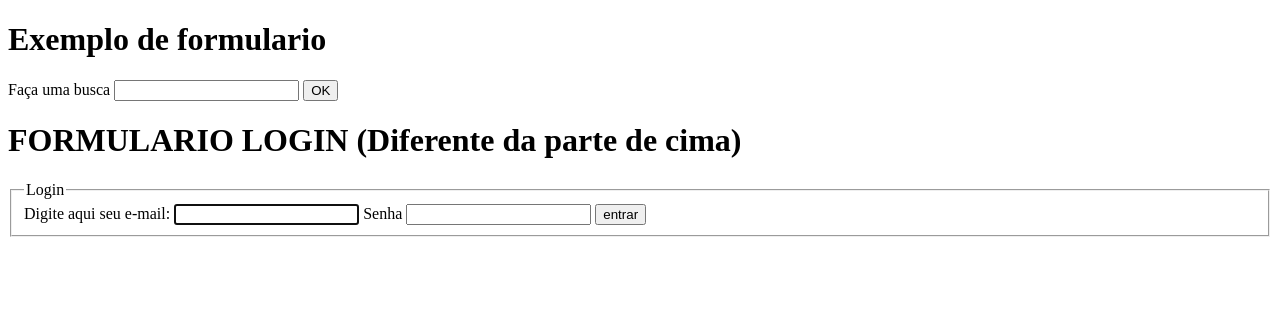
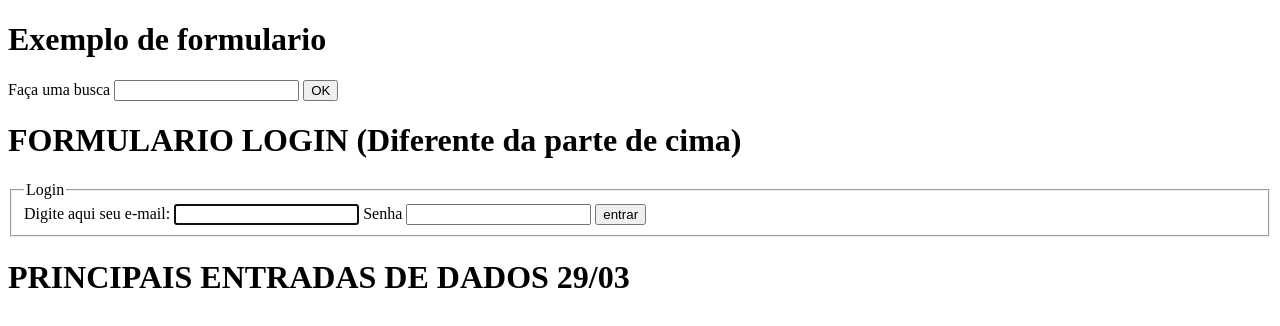
Before and after one commit to RubensBava/1955, a plain HTML site: page formulario.html in a window 1280 px wide. Drawn offline with Linux system fonts and the light colour scheme.

Commit message:
Lab_29 formulario-outras tags importantes

```diff
--- a/formulario.html
+++ b/formulario.html
@@ -29,9 +29,12 @@
 <label for="txtSenha">Senha</label>
 <input type="password" name="senha" id="txtSenha">
 <input type="submit" value="entrar">
+</fieldset>
+<h1>PRINCIPAIS ENTRADAS DE DADOS 29/03</h1>
 
 
-    </fieldset>
+
+
 
 
 
```
